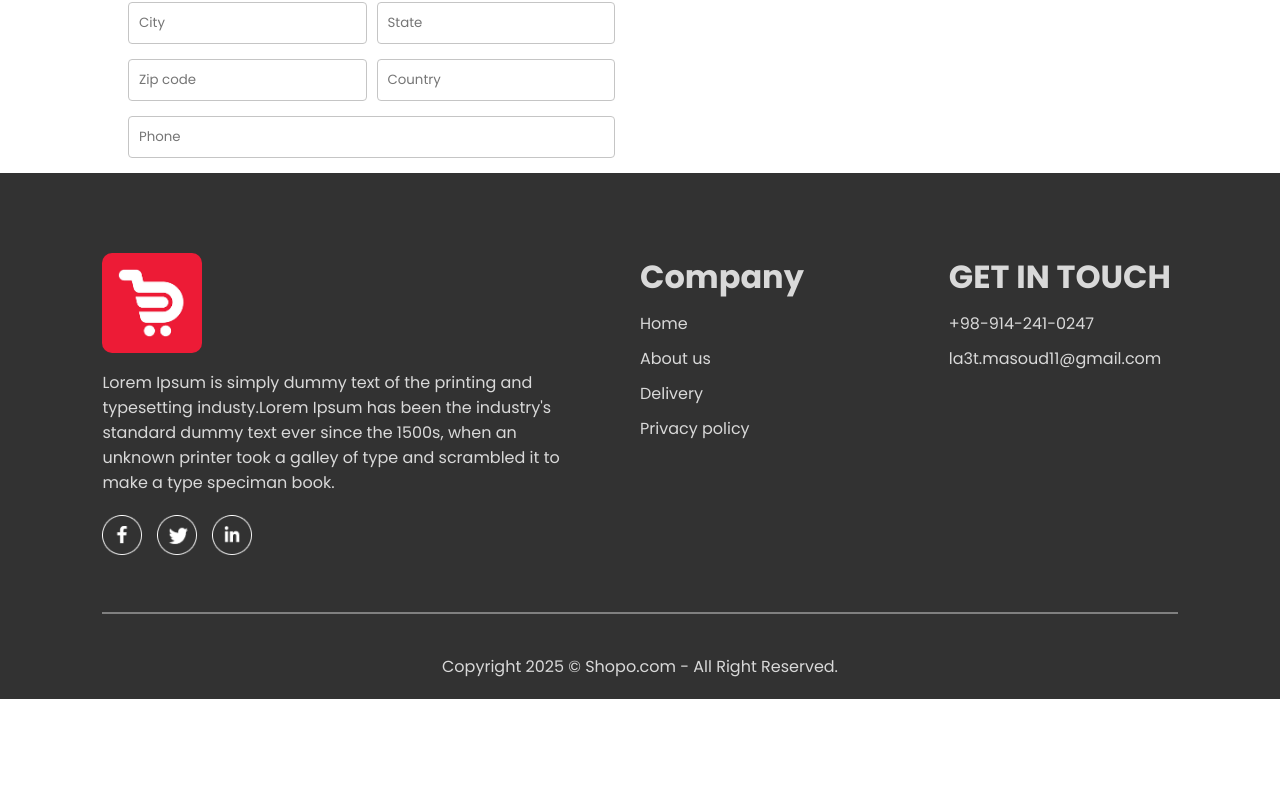
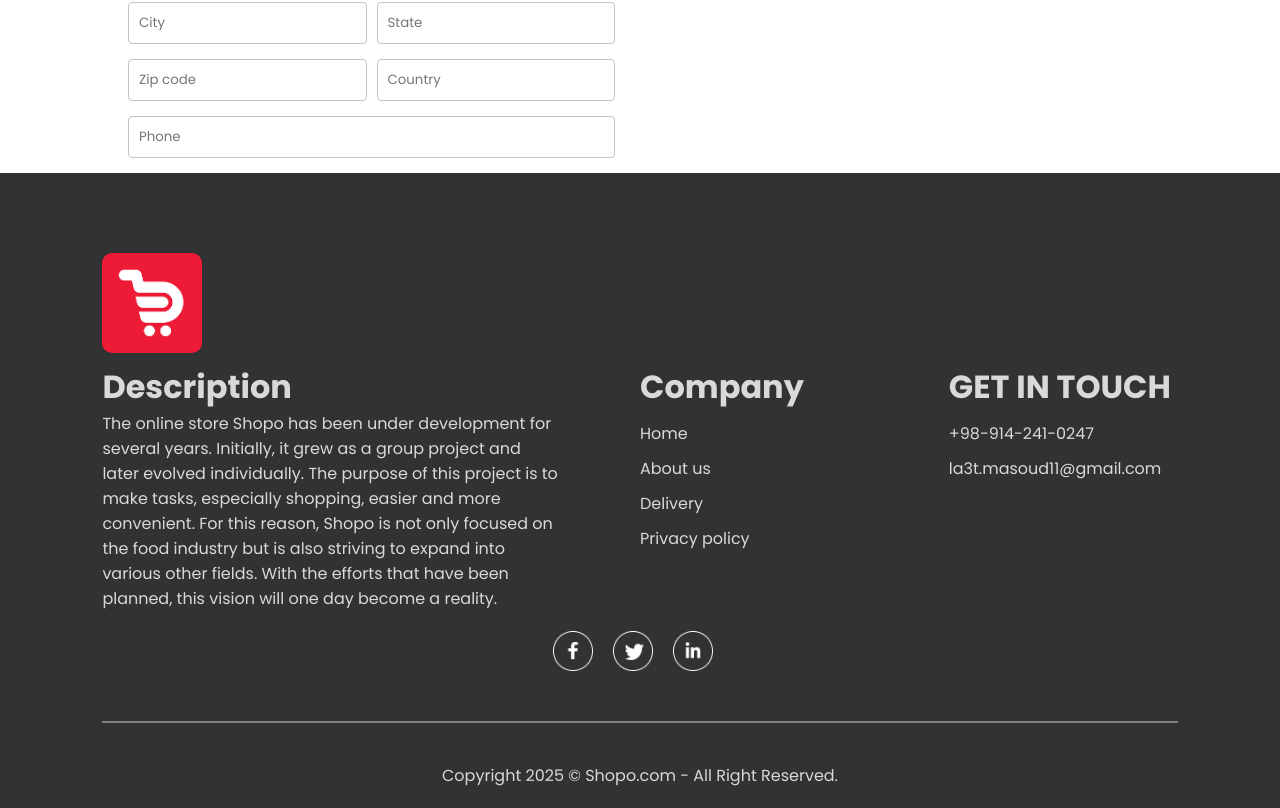
Before and after one commit to la3t0Masoud/Food-Del, a React (Vite) app in the folder frontend/: page /order in a window 1280 px wide. Shown: the part 496-1304 px from the top of the page. Before the commit the page ends 1195 px from the top, so only its background shows below. Built offline with nearby package versions, Linux system fonts and the light colour scheme.

Commit message:
footer some bugs fixed

```diff
--- a/frontend/index.html
+++ b/frontend/index.html
@@ -4,7 +4,7 @@
     <meta charset="UTF-8" />
      <link rel="icon" href="./src/assets/logo.png" type="image/png">
     <meta name="viewport" content="width=device-width, initial-scale=1.0" />
-    <title>Food Del</title>
+    <title> Shopo Food Del</title>
   </head>
   <body>
     <div id="root"></div>
--- a/frontend/src/components/Footer/Footer.css
+++ b/frontend/src/components/Footer/Footer.css
@@ -38,6 +38,12 @@ gap: 20px;
     width: 40px;
     margin-right: 15px;
 }
+.footer-social-icons{
+    align-items: center;
+    justify-content: center;
+    display: flex;
+    gap: 5px;
+}
 .footer hr{
     width: 100%;
     height: 2px;
@@ -61,3 +67,6 @@ img{
     border-radius: 10px;
     margin-bottom: 10px;
 }
+.footer-titles-text{
+    margin-bottom: 60px;
+}
--- a/frontend/src/components/Footer/Footer.jsx
+++ b/frontend/src/components/Footer/Footer.jsx
@@ -5,35 +5,47 @@ import { assets } from '../../assets/assets'
 const Footer = () => {
   return (
     <div className='footer' id='footer'>
-        <div className="footer-content">
-            <div className="footer-content-left">
+        <div className="footer-logo-content">
+            <div className="footer-content">
                 <img src={assets.logo} alt="" />
-                <p>Lorem Ipsum is simply dummy text of the printing and typesetting industy.Lorem Ipsum has been the industry's standard dummy text ever since the 1500s, when an unknown printer took a galley of type and scrambled it to make a type speciman book.</p>
-                <div className="footer-social-icons">
-                    <img src={assets.facebook_icon} alt="" />
-                    <img src={assets.twitter_icon} alt="" />
-                    <img src={assets.linkedin_icon} alt="" />
-                </div>
-            </div>
-            <div className="footer-content-center">
-                <h1>
-                    Company
-                </h1>
-                <li>Home</li>
-                <li>About us</li>
-                <li>Delivery</li>
-                <li>Privacy policy</li>
-            </div>
-            <div className="footer-content-right">
-                <h1>
-                    GET IN TOUCH
-                </h1>
-                <ul>
-                    <li>+98-914-241-0247</li>
-                    <li>la3t.masoud11@gmail.com</li>
-                </ul>
             </div>
 
+            <div className="footer-content">
+                <div className="footer-content-left">
+                    <h1 className='footer-titles'>
+                        Description
+                    </h1>
+                    <p>The online store Shopo has been under development for several years. Initially, it grew as a group project and later evolved individually. The purpose of this project is to make tasks, especially shopping, easier and more convenient. For this reason, Shopo is not only focused on the food industry but is also striving to expand into various other fields. With the efforts that have been planned, this vision will one day become a reality.</p>
+                </div>
+                <div className="footer-content-center">
+                    <h1 className='footer-titles'>
+                        Company
+                    </h1>
+                    <div className="footer-titles-text">
+                        <li>Home</li>
+                        <li>About us</li>
+                        <li>Delivery</li>
+                        <li>Privacy policy</li>
+                    </div>
+                </div>
+                <div className="footer-content-right">
+                    <h1 className='footer-titles'>
+                        GET IN TOUCH
+                    </h1>
+                    <div className="footer-titles-text">
+                        <ul>
+                            <li>+98-914-241-0247</li>
+                            <li>la3t.masoud11@gmail.com</li>
+                        </ul>
+                    </div>
+                </div>
+
+            </div>
+            <div className="footer-social-icons">
+                <img src={assets.facebook_icon} alt="" />
+                <img src={assets.twitter_icon} alt="" />
+                <img src={assets.linkedin_icon} alt="" />
+            </div>
         </div>
       <hr/>
       <p className="footer-copyright">Copyright 2025 © Shopo.com - All Right Reserved.</p>
--- a/frontend/src/components/Navbar/Navbar.css
+++ b/frontend/src/components/Navbar/Navbar.css
@@ -66,7 +66,7 @@
     }
 
     .navbar-right{
-        gap: 12px;
+        gap: 25px;
     }
     .navbar-right img{
         width: 22px;
@@ -99,10 +99,10 @@
     }
 
 }
-@media (min-width:820px){
+@media (min-width:880px){
     .navbar-menu{
         gap: 20px;
-        font-size: 14px;
+        font-size: 20px;
     }
 }
 @media (max-width:750px){
```
